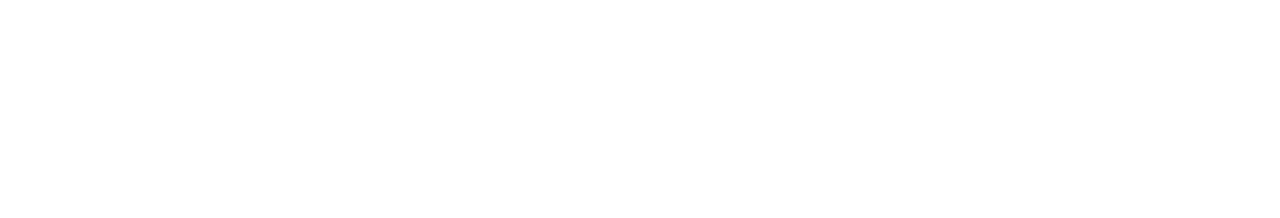
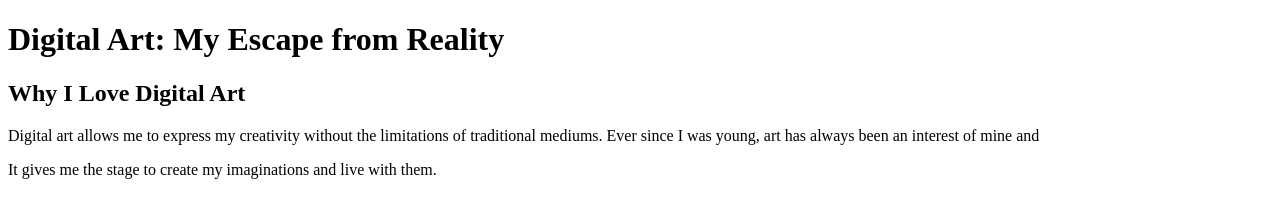
Before and after one commit to Takkimi/My-First-Repo, a plain HTML site: page HTML-WebFundamentals/hobby.html in a window 1280 px wide. Drawn offline with Linux system fonts and the light colour scheme.

Commit message:
Second Commit

```diff
--- a/HTML-WebFundamentals/hobby.html
+++ b/HTML-WebFundamentals/hobby.html
@@ -2,9 +2,15 @@
 <html>
 <head>
     <meta charset="UTF-8" />
-    <title>title</title>
+    <title>My Hobby</title>
 </head>
+
 <body>
+    <h1>Digital Art: My Escape from Reality</h1>
 
+    <h2>Why I Love Digital Art</h2>
+    <p>Digital art allows me to express my creativity without the limitations of traditional mediums. Ever since I was young, art has always been an interest of mine and </p>
+    <p>It gives me the stage to create my imaginations and live with them.</p>
 </body>
+
 </html>
```
